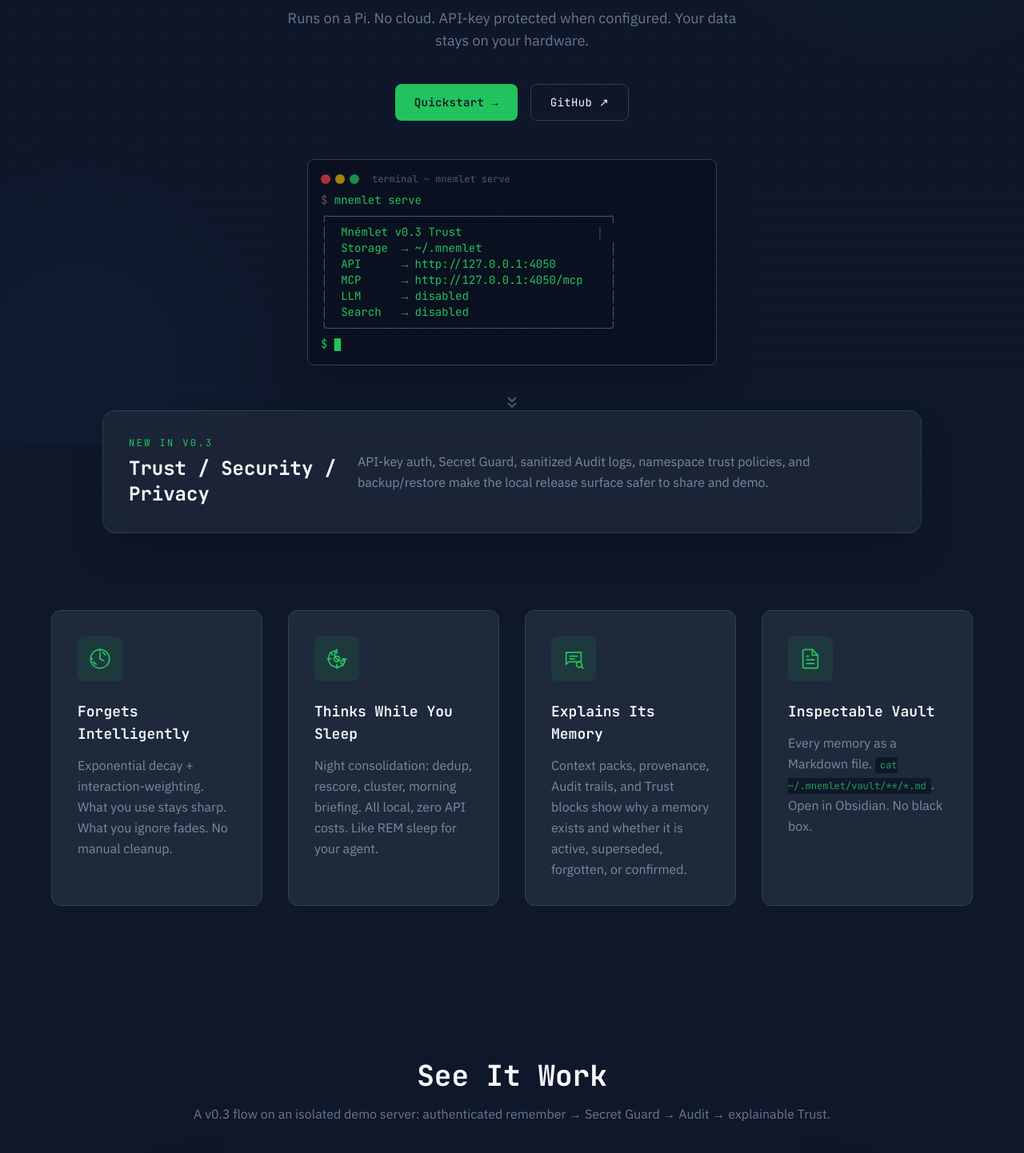
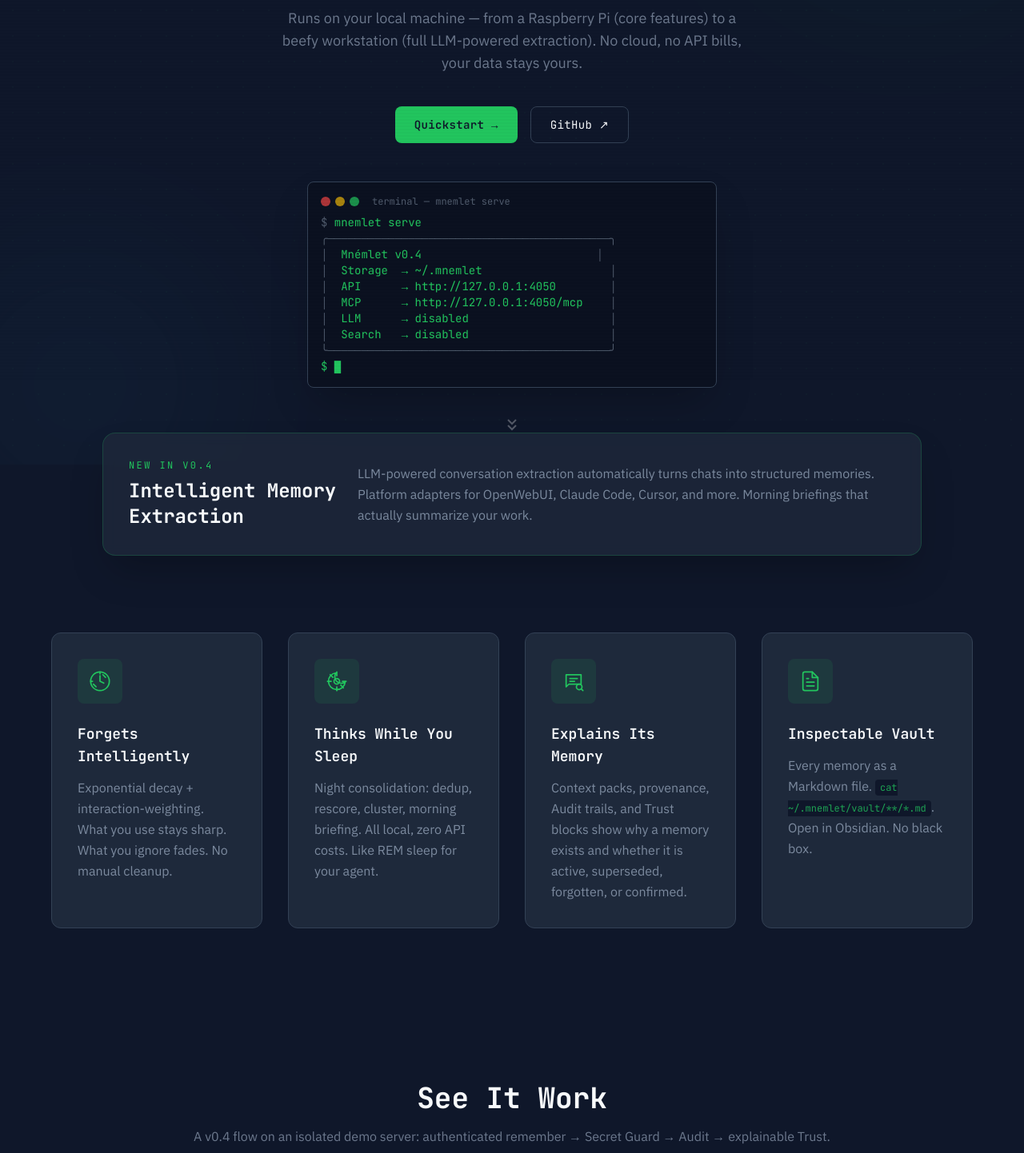
Before and after one commit to caugenstein-d/mnemlet, a plain HTML site: page website/index.html in a window 1280 px wide. Shown: the part 323-1765 px from the top of the page at 80% size. Drawn offline with nearby package versions, Linux system fonts and the light colour scheme.

Commit message:
docs: update website to v0.4 with honest marketing
- v0.3 → v0.4 (Intelligent Memory Extraction)
- Updated hero text to reflect Pi limitations
- Fixed MCP tools count: 14 → 16
- Updated Pi-friendly RAM to clarify 'core' features
- Fixed Quickstart text (PyPI is now live)
- Updated footer tagline

```diff
--- a/website/index.html
+++ b/website/index.html
@@ -64,7 +64,7 @@
     </div>
     <h1 class="font-mono text-5xl md:text-7xl font-bold tracking-tight mb-4">Mnémlet</h1>
     <p class="text-xl md:text-2xl text-muted font-sans mb-3">Brain-inspired memory for your self-hosted AI stack</p>
-    <p class="text-base md:text-lg text-muted/70 font-sans mb-10 max-w-xl mx-auto">Runs on a Pi. No cloud. API-key protected when configured. Your data stays on your hardware.</p>
+    <p class="text-base md:text-lg text-muted/70 font-sans mb-10 max-w-xl mx-auto">Runs on your local machine — from a Raspberry Pi (core features) to a beefy workstation (full LLM-powered extraction). No cloud, no API bills, your data stays yours.</p>
     <div class="flex flex-col sm:flex-row gap-4 justify-center mb-12">
       <a href="#quickstart" class="inline-flex items-center justify-center px-6 py-3 bg-cta text-bg font-mono font-semibold rounded-lg hover:bg-cta/90 transition-colors motion-reduce:transition-none focus-visible:ring-2 focus-visible:ring-cta focus-visible:ring-offset-2 focus-visible:ring-offset-bg cursor-pointer text-sm tracking-wide">Quickstart →</a>
       <a href="https://github.com/christoph/mnemlet" class="inline-flex items-center justify-center px-6 py-3 border border-border text-text font-mono rounded-lg hover:border-cta/50 hover:text-cta transition-colors motion-reduce:transition-none focus-visible:ring-2 focus-visible:ring-cta focus-visible:ring-offset-2 focus-visible:ring-offset-bg cursor-pointer text-sm tracking-wide">GitHub ↗</a>
@@ -80,7 +80,7 @@
       </div>
       <pre class="font-mono text-xs md:text-sm text-cta overflow-x-auto"><span class="text-muted/50">$</span> mnemlet serve
 <span class="text-muted/50">╭──────────────────────────────────────────╮</span>
-<span class="text-muted/50">│</span>  Mnémlet v0.3 Trust                    <span class="text-muted/50">│</span>
+<span class="text-muted/50">│</span>  Mnémlet v0.4                          <span class="text-muted/50">│</span>
 <span class="text-muted/50">│</span>  Storage  → ~/.mnemlet                   <span class="text-muted/50">│</span>
 <span class="text-muted/50">│</span>  API      → http://127.0.0.1:4050        <span class="text-muted/50">│</span>
 <span class="text-muted/50">│</span>  MCP      → http://127.0.0.1:4050/mcp    <span class="text-muted/50">│</span>
@@ -95,15 +95,15 @@
   </div>
 </section>
 
-<!-- v0.3 band -->
+<!-- v0.4 band -->
 <section class="px-6 -mt-10 relative z-20">
   <div class="max-w-5xl mx-auto bg-card/80 border border-cta/20 rounded-2xl p-6 md:p-8 shadow-2xl backdrop-blur">
     <div class="flex flex-col md:flex-row md:items-center md:justify-between gap-4">
       <div>
-        <p class="font-mono text-cta text-xs uppercase tracking-[0.2em] mb-2">New in v0.3</p>
-        <h2 class="font-mono text-2xl font-bold text-text">Trust / Security / Privacy</h2>
+        <p class="font-mono text-cta text-xs uppercase tracking-[0.2em] mb-2">New in v0.4</p>
+        <h2 class="font-mono text-2xl font-bold text-text">Intelligent Memory Extraction</h2>
       </div>
-      <p class="text-muted/80 max-w-2xl leading-relaxed">API-key auth, Secret Guard, sanitized Audit logs, namespace trust policies, and backup/restore make the local release surface safer to share and demo.</p>
+      <p class="text-muted/80 max-w-2xl leading-relaxed">LLM-powered conversation extraction automatically turns chats into structured memories. Platform adapters for OpenWebUI, Claude Code, Cursor, and more. Morning briefings that actually summarize your work.</p>
     </div>
   </div>
 </section>
@@ -172,7 +172,7 @@
 <section class="py-24 px-6">
   <div class="max-w-4xl mx-auto">
     <h2 class="font-mono text-3xl md:text-4xl font-bold text-center mb-4">See It Work</h2>
-    <p class="text-muted/70 text-center mb-10 font-sans">A v0.3 flow on an isolated demo server: authenticated remember → Secret Guard → Audit → explainable Trust.</p>
+    <p class="text-muted/70 text-center mb-10 font-sans">A v0.4 flow on an isolated demo server: authenticated remember → Secret Guard → Audit → explainable Trust.</p>
     <div class="bg-[#0B1120] border border-border rounded-xl overflow-hidden shadow-2xl">
       <div class="flex items-center gap-2 px-5 py-3 border-b border-border/50">
         <div class="flex gap-1.5">
@@ -290,7 +290,7 @@
           </tr>
           <tr class="border-b border-border/50 hover:bg-card/30">
             <td class="p-4 text-muted font-medium">MCP tools</td>
-            <td class="p-4 text-cta font-mono">14</td>
+            <td class="p-4 text-cta font-mono">16</td>
             <td class="p-4 font-mono">~10</td>
             <td class="p-4 font-mono">29</td>
             <td class="p-4 font-mono hidden md:table-cell">19</td>
@@ -298,7 +298,7 @@
           </tr>
           <tr>
             <td class="p-4 text-muted font-medium">Pi-friendly RAM</td>
-            <td class="p-4 text-cta font-mono">✅ (450 MB)</td>
+            <td class="p-4 text-cta font-mono">✅ (450 MB core)</td>
             <td class="p-4 text-red-400 font-mono">❌</td>
             <td class="p-4 text-cta font-mono">✅</td>
             <td class="p-4 text-cta font-mono hidden md:table-cell">✅</td>
@@ -315,7 +315,7 @@
 <section id="quickstart" class="py-24 px-6">
   <div class="max-w-2xl mx-auto">
     <h2 class="font-mono text-3xl md:text-4xl font-bold text-center mb-4">Quickstart</h2>
-    <p class="text-muted/70 text-center mb-10 font-sans">GitHub install for now; PyPI remains gated until final release approval.</p>
+    <p class="text-muted/70 text-center mb-10 font-sans">Install from PyPI or GitHub. Core features run on a Pi. LLM extraction needs more power.</p>
     <div class="bg-[#0B1120] border border-border rounded-xl overflow-hidden shadow-2xl">
       <div class="flex items-center gap-2 px-5 py-3 border-b border-border/50">
         <div class="flex gap-1.5">
@@ -356,7 +356,7 @@
       <a href="impressum.html" class="font-sans text-sm text-muted/60 hover:text-cta transition-colors motion-reduce:transition-none cursor-pointer">Impressum</a>
       <a href="datenschutz.html" class="font-sans text-sm text-muted/60 hover:text-cta transition-colors motion-reduce:transition-none cursor-pointer">Datenschutz</a>
     </div>
-    <p class="font-sans text-muted/40 text-sm">Built with 🧠 on a Raspberry Pi</p>
+    <p class="font-sans text-muted/40 text-sm">Built with 🧠 for local-first AI</p>
     <p class="font-sans text-muted/50 text-xs mt-2">MIT License</p>
   </div>
 </footer>
```
